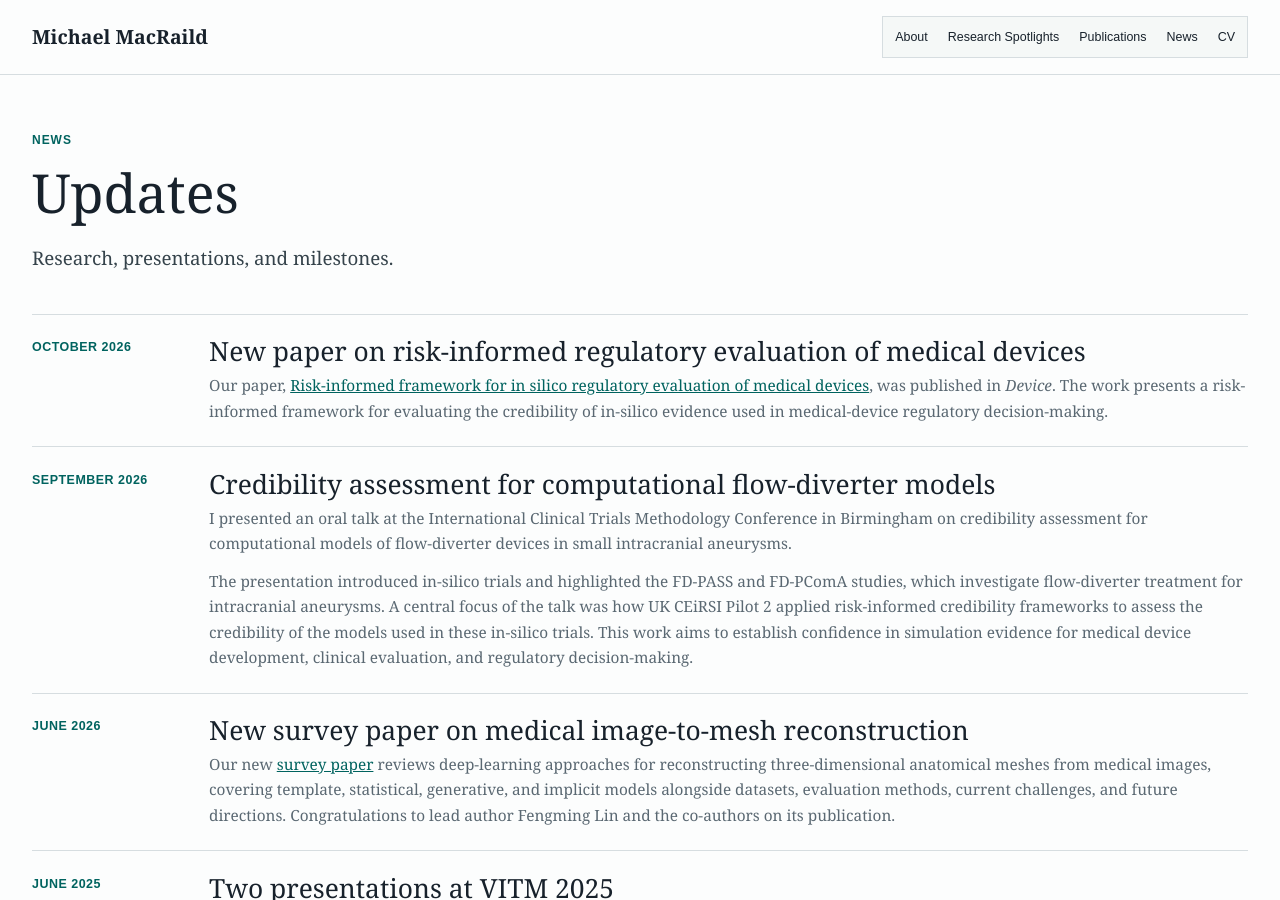
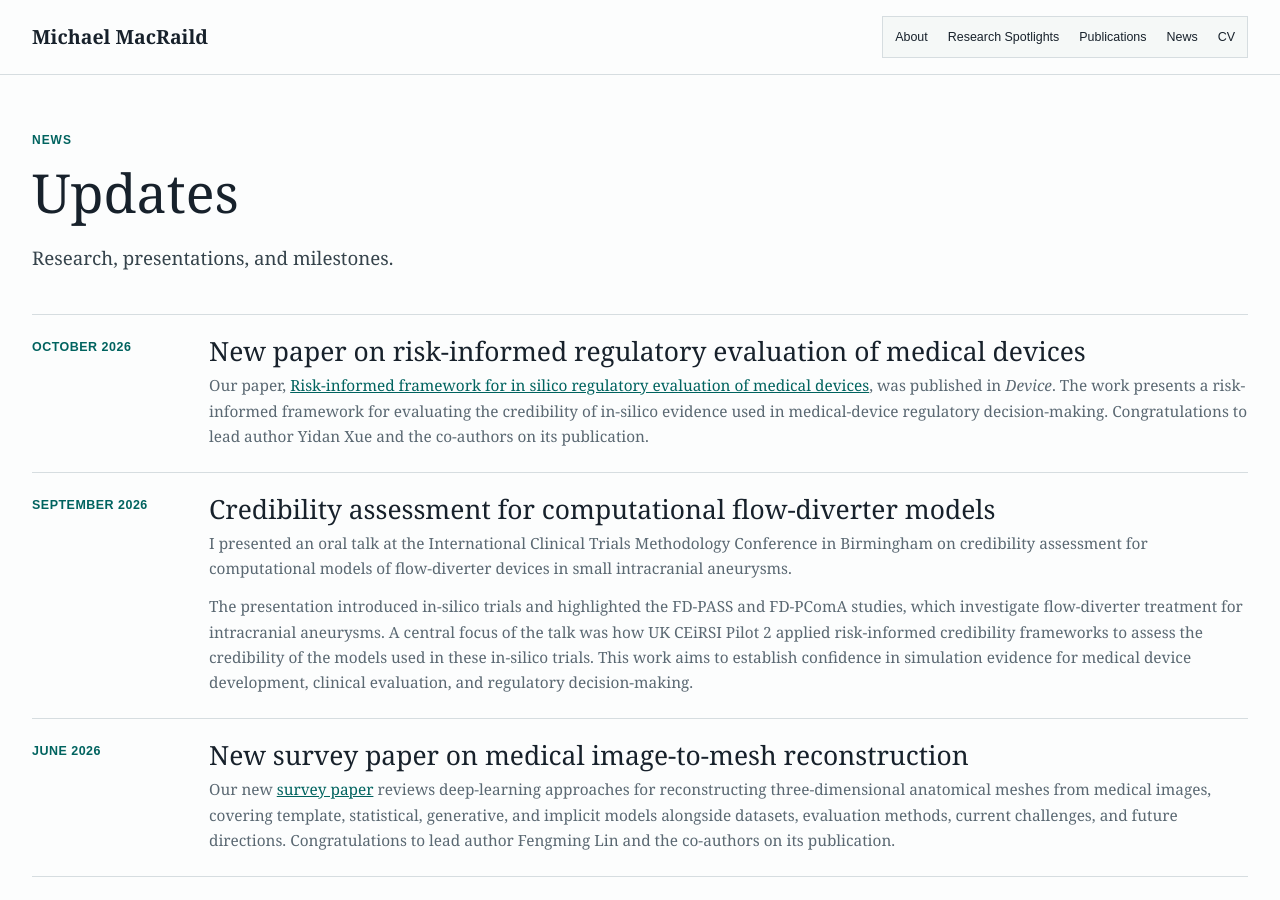
Before and after one commit to michaelmacraild/michaelmacraild.github.io, a Jekyll site: the page built from news.md, in a window 1280 px wide and 900 px high. Built offline with Jekyll 4.4.1, drawn with Linux system fonts in a browser that asks for light colours.

Commit message:
Add files via upload

```diff
--- a/news.md
+++ b/news.md
@@ -9,7 +9,7 @@ permalink: /news/
 <p class="lead">Research, presentations, and milestones.</p>
 
 <ul class="news-list news-list-full">
-  <li><time datetime="2026-10">October 2026</time><div><h2>New paper on risk-informed regulatory evaluation of medical devices</h2><p>Our paper, <a href="https://doi.org/10.1016/j.device.2026.101303">Risk-informed framework for in silico regulatory evaluation of medical devices</a>, was published in <em>Device</em>. The work presents a risk-informed framework for evaluating the credibility of in-silico evidence used in medical-device regulatory decision-making.</p></div></li>
+  <li><time datetime="2026-10">October 2026</time><div><h2>New paper on risk-informed regulatory evaluation of medical devices</h2><p>Our paper, <a href="https://doi.org/10.1016/j.device.2026.101303">Risk-informed framework for in silico regulatory evaluation of medical devices</a>, was published in <em>Device</em>. The work presents a risk-informed framework for evaluating the credibility of in-silico evidence used in medical-device regulatory decision-making. Congratulations to lead author Yidan Xue and the co-authors on its publication.</p></div></li>
   <li><time datetime="2026-09-16">September 2026</time><div><h2>Credibility assessment for computational flow-diverter models</h2><p>I presented an oral talk at the International Clinical Trials Methodology Conference in Birmingham on credibility assessment for computational models of flow-diverter devices in small intracranial aneurysms.</p><p>The presentation introduced in-silico trials and highlighted the FD-PASS and FD-PComA studies, which investigate flow-diverter treatment for intracranial aneurysms. A central focus of the talk was how UK CEiRSI Pilot 2 applied risk-informed credibility frameworks to assess the credibility of the models used in these in-silico trials. This work aims to establish confidence in simulation evidence for medical device development, clinical evaluation, and regulatory decision-making.</p></div></li>
   <li><time datetime="2026-06-05">June 2026</time><div><h2>New survey paper on medical image-to-mesh reconstruction</h2><p>Our new <a href="https://www.sciencedirect.com/science/article/pii/S1361841526002227">survey paper</a> reviews deep-learning approaches for reconstructing three-dimensional anatomical meshes from medical images, covering template, statistical, generative, and implicit models alongside datasets, evaluation methods, current challenges, and future directions. Congratulations to lead author Fengming Lin and the co-authors on its publication.</p></div></li>
   <li><time datetime="2025-06-04">June 2025</time><div><h2>Two presentations at VITM 2025</h2><p>I gave an oral presentation on off-label in-silico flow-diverter performance assessment in posterior communicating artery aneurysms, and presented a poster on an automated modelling pipeline for fluid-structure interaction analyses in patients with severe aortic stenosis, at the Virtual Imaging Trials in Medicine Conference in Manchester.</p></div></li>
```
